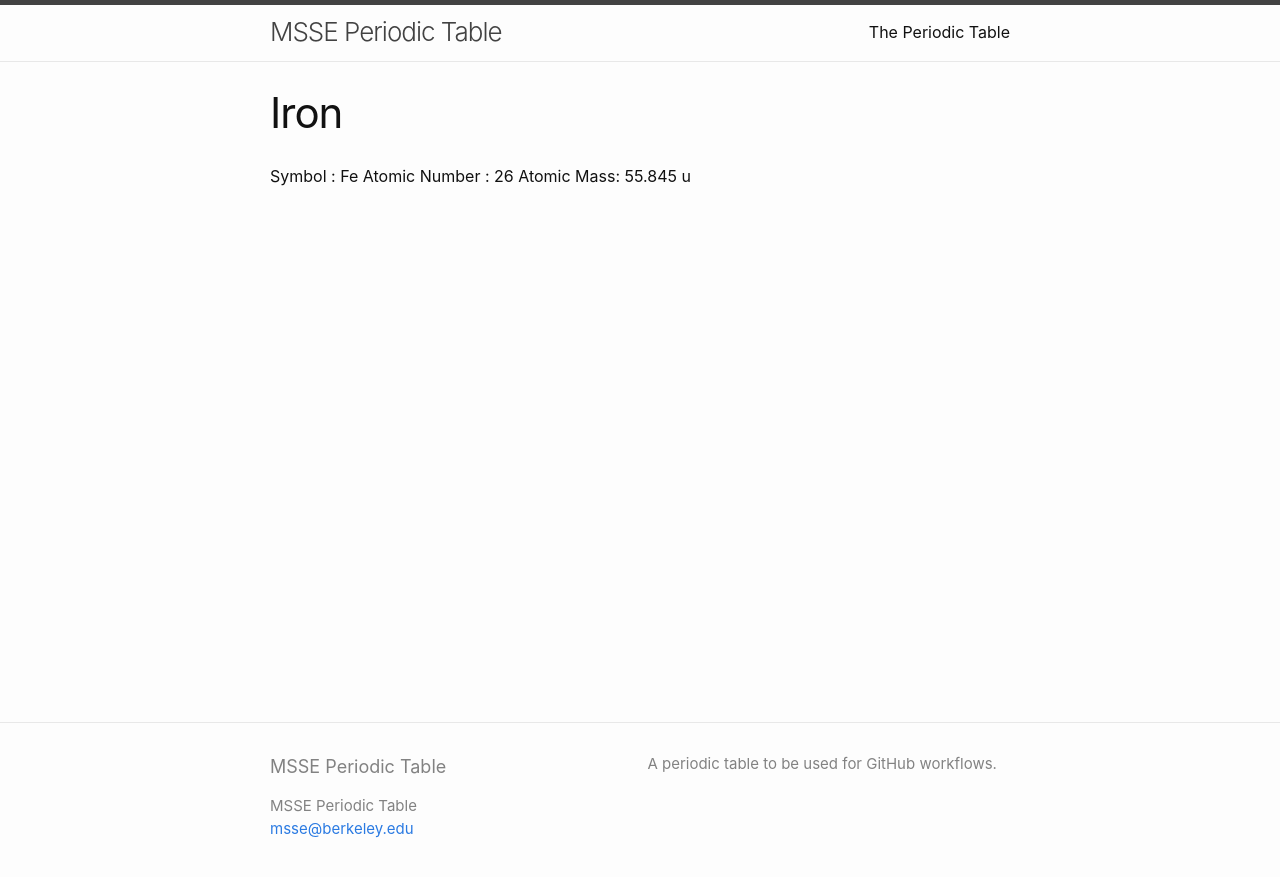
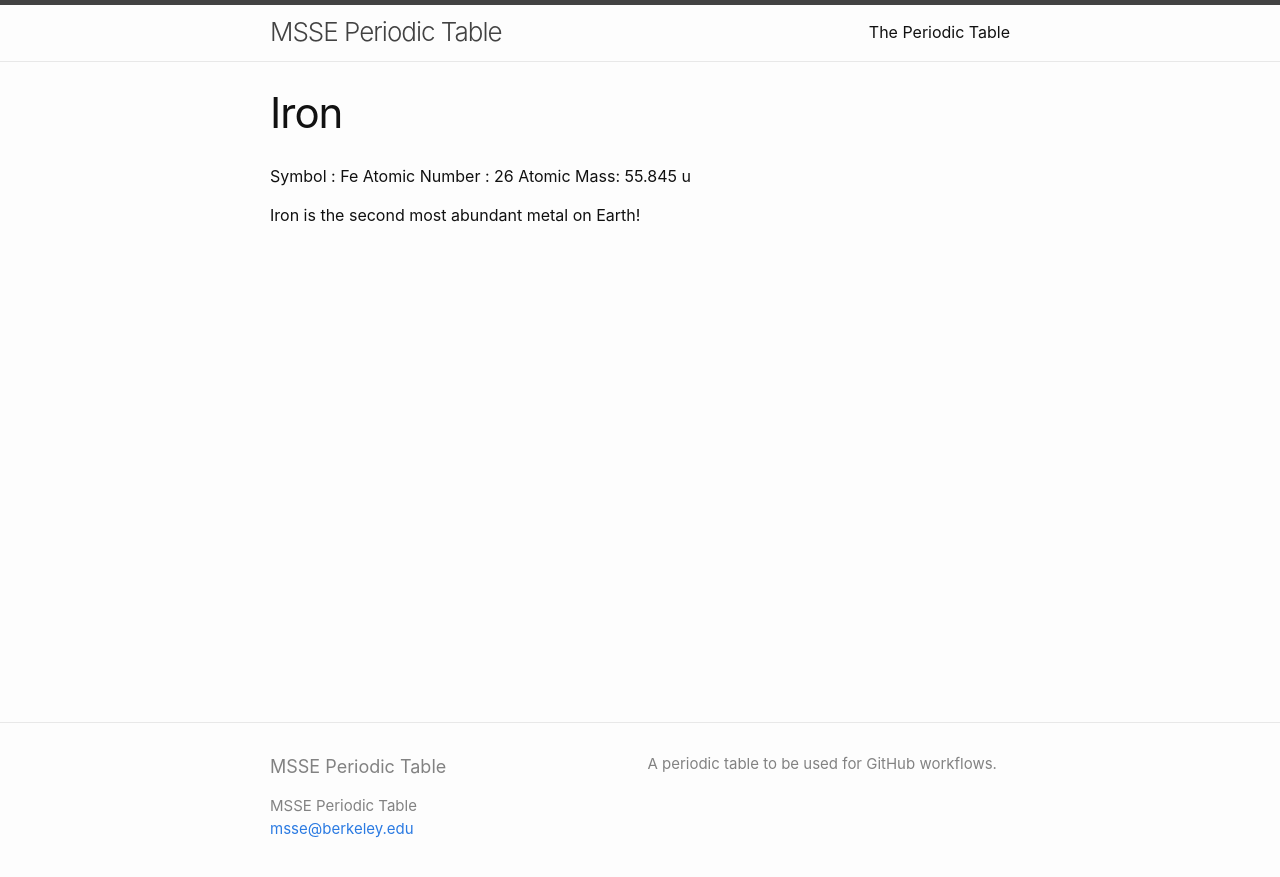
Before and after one commit to msse-chem-280-2023/periodic-table, a Jekyll site: the page built from elements/iron.md, in a window 1280 px wide. Shown: the top 877 px of the page. Built offline with Jekyll 4.4.1, drawn with Linux system fonts in a browser that asks for light colours.

Commit message:
update iron

```diff
--- a/elements/Iron.md
+++ b/elements/iron.md
@@ -6,3 +6,5 @@ title: Iron
 Symbol : Fe
 Atomic Number : 26
 Atomic Mass: 55.845 u
+
+Iron is the second most abundant metal on Earth!
```
